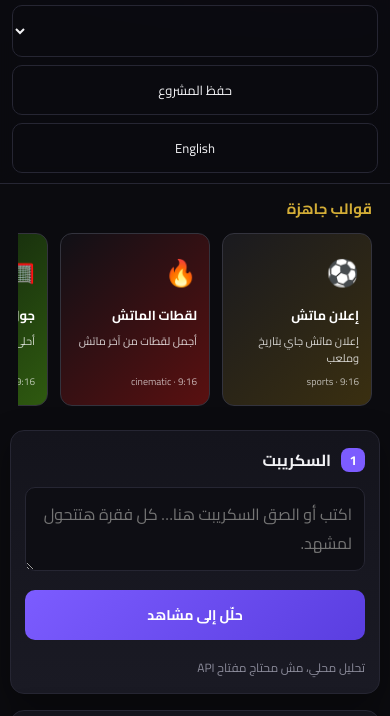
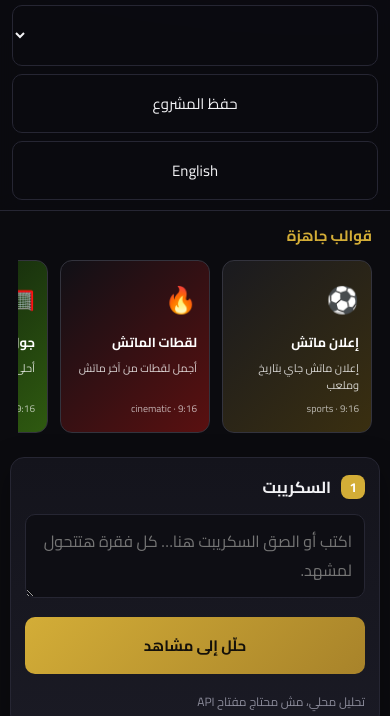
Before and after one commit to prime-reel-studio/motion-studio, a website: page public/index.html in a window 390 px wide. Shown: the part 55-771 px from the top of the page. Drawn offline with Linux system fonts and the light colour scheme; no server answers.

Commit message:
brand: gold accent everywhere; friendly no-Gemini message; hide audio from media grid; template scripts split into scenes; bigger mobile touch targets

```diff
--- a/public/app.js
+++ b/public/app.js
@@ -207,6 +207,7 @@ async function refreshMedia() {
   const grid = $('mediaGrid');
   grid.innerHTML = '';
   for (const m of media) {
+    if (m.kind === 'audio') continue; // audio lives in the voiceover/music sections, not the visual library
     const item = document.createElement('div');
     item.className = 'media-item';
     item.innerHTML =
@@ -268,7 +269,8 @@ function bindEvents() {
       $('voPlayer').style.display = 'block';
       $('voState').textContent = t('voReady');
     } catch (e) {
-      $('voState').textContent = t('voFail') + ': ' + e.message;
+      const noKey = (e.status === 412) || /GEMINI_API_KEY/i.test(e.message || '');
+      $('voState').textContent = noKey ? t('voNeedKey') : (t('voFail') + ': ' + e.message);
     }
   };
 
@@ -454,17 +456,17 @@ function renderTimeline() {
 // ---------- template gallery ----------
 const TEMPLATES = [
   { id: 'matchday', emoji: '⚽', ar: 'إعلان ماتش', en: 'Matchday', desc_ar: 'إعلان ماتش جاي بتاريخ وملعب', desc_en: 'Upcoming match announcement', gradient: 'linear-gradient(135deg,#1a1a1f,#3a2f10)', preset: 'sports', aspect: '9:16', music: 'Upbeat Forever.mp3',
-    script: 'يوم الماتش وصل!\nبرايم أكاديمي ضد المنافس القادم\nالجمعة الساعة 4 عصرًا — الملعب الرئيسي\nتعالوا شجعوا أبطالنا' },
+    script: 'يوم الماتش وصل!\n\nبرايم أكاديمي ضد المنافس القادم\n\nالجمعة الساعة 4 عصرًا — الملعب الرئيسي\n\nتعالوا شجعوا أبطالنا' },
   { id: 'highlights', emoji: '🔥', ar: 'لقطات الماتش', en: 'Highlights', desc_ar: 'أجمل لقطات من آخر ماتش', desc_en: 'Best moments from the last match', gradient: 'linear-gradient(135deg,#101016,#5a1010)', preset: 'cinematic', aspect: '9:16', music: 'Inspired.mp3',
-    script: 'لقطات ما تتنسيش من الماتش الأخير\nمهارات وأهداف بمستوى تاني\nبرايم أكاديمي — حيث يولد الأبطال' },
+    script: 'لقطات ما تتنسيش من الماتش الأخير\n\nمهارات وأهداف بمستوى تاني\n\nبرايم أكاديمي — حيث يولد الأبطال' },
   { id: 'goal', emoji: '🥅', ar: 'جول الأسبوع', en: 'Goal of the week', desc_ar: 'أحلى جول في الأسبوع', desc_en: 'Best goal this week', gradient: 'linear-gradient(135deg,#0c1a0c,#2f5a10)', preset: 'sports', aspect: '9:16', music: 'Upbeat Forever.mp3',
-    script: 'جول الأسبوع من برايم أكاديمي\nتسديدة ما تتصدش!\nشوف الإبداع بنفسك' },
+    script: 'جول الأسبوع من برايم أكاديمي\n\nتسديدة ما تتصدش!\n\nشوف الإبداع بنفسك' },
   { id: 'player', emoji: '⭐', ar: 'تقديم لاعب', en: 'Player intro', desc_ar: 'قدّم لاعب جديد أو نجم الأسبوع', desc_en: 'Introduce a player', gradient: 'linear-gradient(135deg,#141420,#3a2f10)', preset: 'club', aspect: '9:16', music: 'Deliberate Thought.mp3',
-    script: 'نجمنا الصاعد\nموهبة من برايم أكاديمي\nالمستقبل بيبدأ من هنا' },
+    script: 'نجمنا الصاعد\n\nموهبة من برايم أكاديمي\n\nالمستقبل بيبدأ من هنا' },
   { id: 'training', emoji: '💪', ar: 'تدريبات', en: 'Training', desc_ar: 'لقطات من التدريب اليومي', desc_en: 'Training montage', gradient: 'linear-gradient(135deg,#101820,#1f3a5a)', preset: 'minimal', aspect: '9:16', music: 'Wholesome.mp3',
-    script: 'شغل كل يوم\nالتفاصيل الصغيرة بتفرق\nبرايم أكاديمي — انضباط وشغف' },
+    script: 'شغل كل يوم\n\nالتفاصيل الصغيرة بتفرق\n\nبرايم أكاديمي — انضباط وشغف' },
   { id: 'promo', emoji: '🏆', ar: 'اشترك الآن', en: 'Join us', desc_ar: 'دعوة للاشتراك في الأكاديمية', desc_en: 'Academy sign-up promo', gradient: 'linear-gradient(135deg,#1a1408,#6a5410)', preset: 'club', aspect: '9:16', music: 'Inspired.mp3',
-    script: 'ابنك عنده موهبة؟\nبرايم أكاديمي بتستقبل لاعبين جدد\nاحجز مكانك دلوقتي — الأماكن محدودة' },
+    script: 'ابنك عنده موهبة؟\n\nبرايم أكاديمي بتستقبل لاعبين جدد\n\nاحجز مكانك دلوقتي — الأماكن محدودة' },
 ];
 
 function buildTemplates() {
--- a/public/i18n.js
+++ b/public/i18n.js
@@ -19,7 +19,7 @@ const I18N = {
     rendering: 'بيترندر…', done: 'جاهز!', error: 'حصل خطأ',
     presets: { cinematic: 'سينمائي', sports: 'رياضي', minimal: 'بسيط', club: 'نادي أوروبي' },
     aspects: { '9:16': 'ريل 9:16', '1:1': 'مربع 1:1', '16:9': 'عرضي 16:9' },
-    voReady: 'التعليق الصوتي جاهز', voFail: 'فشل توليد الصوت', noScenes: 'حلّل السكريبت الأول',
+    voReady: 'التعليق الصوتي جاهز', voFail: 'فشل توليد الصوت', voNeedKey: 'التوليد بالذكاء الاصطناعي محتاج مفتاح Gemini — ارفع تعليق صوتي جاهز تحته، أو ابعت المفتاح للمساعد يضيفه', noScenes: 'حلّل السكريبت الأول',
     newProject: '— مشروع جديد —', savedOk: 'اتحفظ', projectName: 'اسم المشروع؟',
   },
   en: {
@@ -42,7 +42,7 @@ const I18N = {
     rendering: 'Rendering…', done: 'Done!', error: 'Error',
     presets: { cinematic: 'Cinematic', sports: 'Sports', minimal: 'Minimal', club: 'Euro Club' },
     aspects: { '9:16': 'Reel 9:16', '1:1': 'Square 1:1', '16:9': 'Wide 16:9' },
-    voReady: 'Voiceover ready', voFail: 'Voiceover failed', noScenes: 'Analyze the script first',
+    voReady: 'Voiceover ready', voFail: 'Voiceover failed', voNeedKey: 'AI generation needs a Gemini key — upload a ready voiceover below, or send the key to the assistant to add it', noScenes: 'Analyze the script first',
     newProject: '— New project —', savedOk: 'Saved', projectName: 'Project name?',
   },
 };
--- a/public/styles.css
+++ b/public/styles.css
@@ -6,7 +6,7 @@
   --text: #f2f2f5;
   --muted: #8b8b9a;
   --accent: #d4af37;
-  --accent2: #7c5cff;
+  --accent2: #d3ad37;
   --danger: #ff5470;
   --radius: 14px;
 }
@@ -72,12 +72,12 @@ textarea:focus { outline: none; border-color: var(--accent2); }
 .check { display: flex; gap: 8px; align-items: center; margin-top: 10px; font-size: 13px; }
 
 button.primary {
-  background: linear-gradient(135deg, var(--accent2), #5a3ee0);
-  color: #fff; border: none; border-radius: 10px; padding: 10px 18px;
+  background: linear-gradient(135deg, #d3ad37, #a8832a);
+  color: #14100a; border: none; border-radius: 10px; padding: 10px 18px;
   font-family: inherit; font-weight: 700; font-size: 14px; cursor: pointer;
   transition: transform .12s ease, box-shadow .12s ease;
 }
-button.primary:hover { transform: translateY(-1px); box-shadow: 0 6px 18px rgba(124,92,255,.35); }
+button.primary:hover { transform: translateY(-1px); box-shadow: 0 6px 18px rgba(211,173,55,.35); }
 button.primary:disabled { opacity: .5; cursor: default; transform: none; box-shadow: none; }
 button.big { width: 100%; margin-top: 14px; padding: 13px; font-size: 15px; text-align: center; display: block; text-decoration: none; }
 button.ghost, select.ghost {
@@ -106,7 +106,7 @@ video { width: 100%; border-radius: 10px; margin-top: 14px; background: #000; }
   text-align: center; color: var(--muted); font-size: 13px; cursor: pointer;
   transition: border-color .15s, background .15s;
 }
-.dropzone:hover, .dropzone.over { border-color: var(--accent2); background: rgba(124,92,255,.06); }
+.dropzone:hover, .dropzone.over { border-color: var(--accent2); background: rgba(211,173,55,.06); }
 
 .media-grid { display: grid; grid-template-columns: repeat(3, 1fr); gap: 8px; margin-top: 12px; }
 .media-item {
@@ -158,7 +158,7 @@ video { width: 100%; border-radius: 10px; margin-top: 14px; background: #000; }
 .chip.active { border-color: var(--accent); color: var(--accent); background: rgba(212,175,55,.08); }
 
 .progress { width: 100%; height: 8px; background: #0e0e14; border-radius: 99px; margin-top: 12px; overflow: hidden; }
-.progress > div { height: 100%; width: 0%; background: linear-gradient(90deg, var(--accent2), var(--accent)); transition: width .3s; }
+.progress > div { height: 100%; width: 0%; background: linear-gradient(90deg, #a8832a, #e9c860); transition: width .3s; }
 
 @media (max-width: 1200px) { .layout { grid-template-columns: 1fr; } }
 
@@ -175,7 +175,8 @@ video { width: 100%; border-radius: 10px; margin-top: 14px; background: #000; }
   .row { flex-direction: column; align-items: stretch; }
   .row > * { width: 100%; }
   button, select, input[type="text"], input[type="number"], textarea { font-size: 16px; min-height: 44px; }
-  button.primary, button.ghost, select.ghost { width: 100%; padding: 12px; }
+  button.primary, button.ghost, select.ghost { width: 100%; padding: 14px; min-height: 46px; font-size: 15px; }
+  select, input[type=text], input[type=number] { min-height: 44px; }
   .dropzone { padding: 22px 12px; }
   .media-grid { grid-template-columns: repeat(2, 1fr); }
   .scene-card { flex-direction: column; }
```
